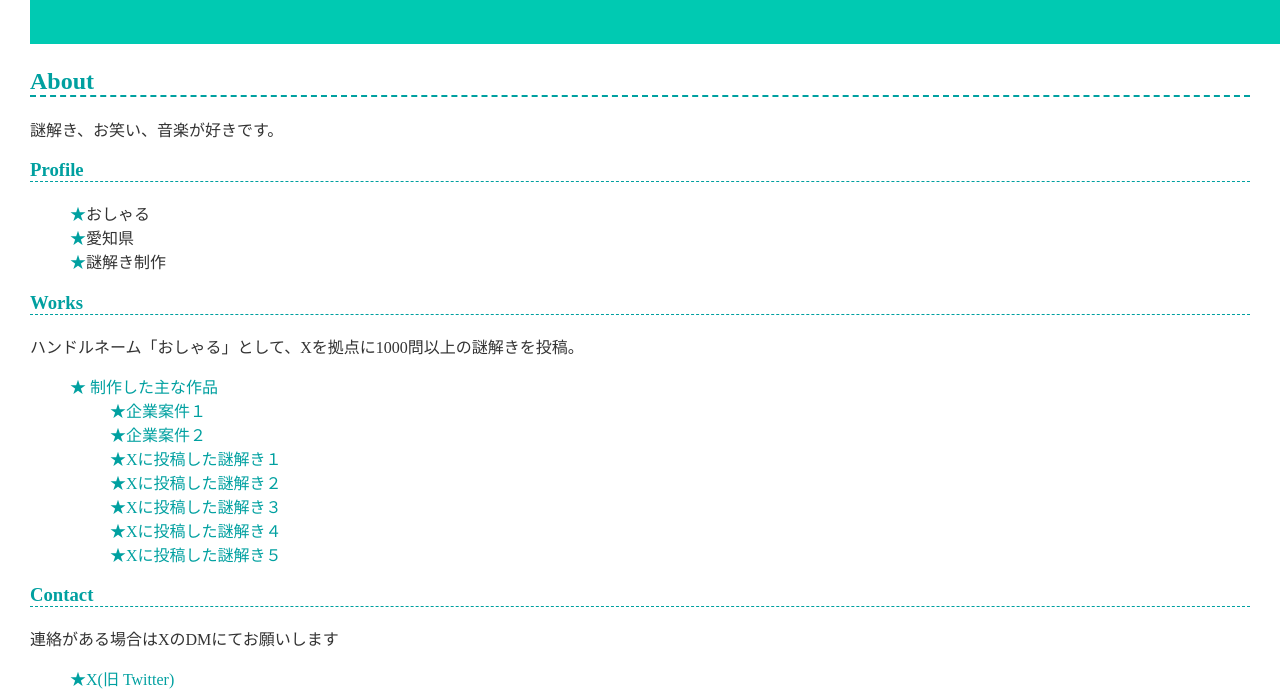
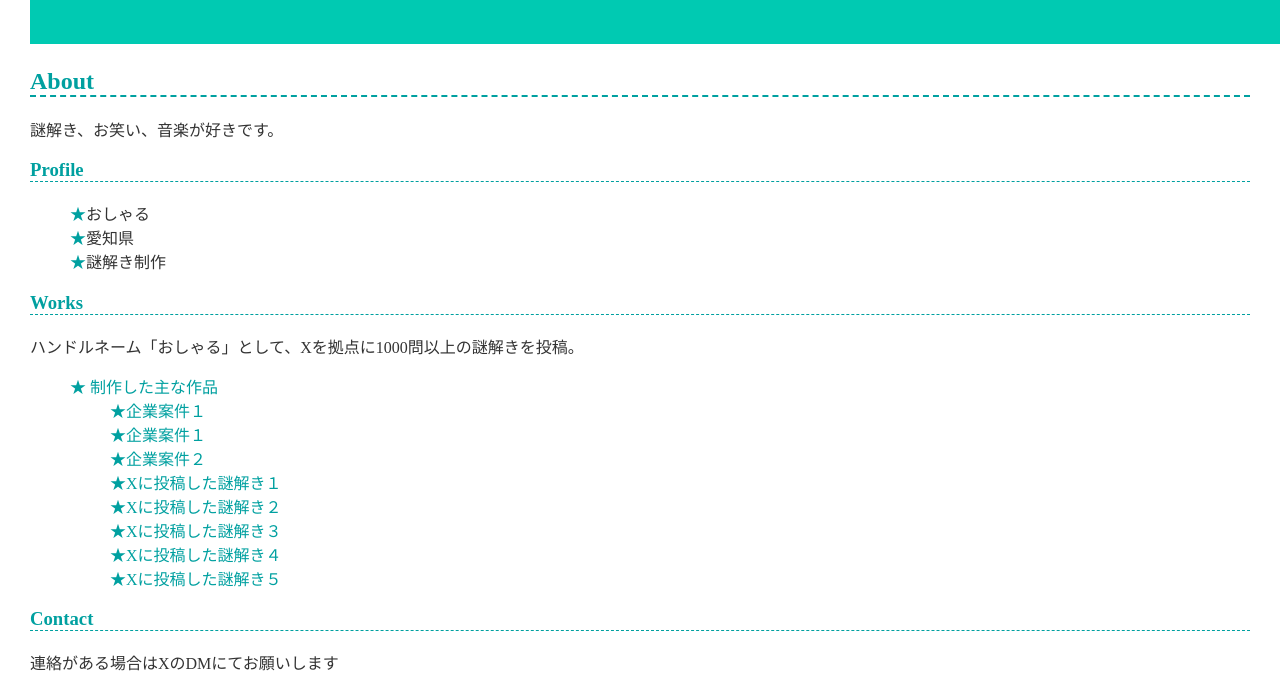
Before and after one commit to Ashura239/Ashura239.github.io, a plain HTML site: page index.html in a window 1280 px wide. Shown: the part 2126-2818 px from the top of the page. Drawn offline with Linux system fonts and the light colour scheme.

```diff
--- a/index.html
+++ b/index.html
@@ -30,6 +30,7 @@
         制作した主な作品
         <ul>
           <li><a href="https://x.com/LINEMO_official/status/1907629173440733247">企業案件１</a></li>
+          <li><a href="https://x.com/LINEMO_official/status/1907629173440733247">企業案件１</a></li>
           <li><a href="https://x.com/Osharu_nazo1202/status/1965386579759038706">企業案件２</a></li>
           <li><a href="https://x.com/Osharu_nazo1202/status/2060693094786556377">Xに投稿した謎解き１</a></li>
           <li><a href="https://x.com/Osharu_nazo1202/status/2116508088312455386">Xに投稿した謎解き２</a></li>
```
